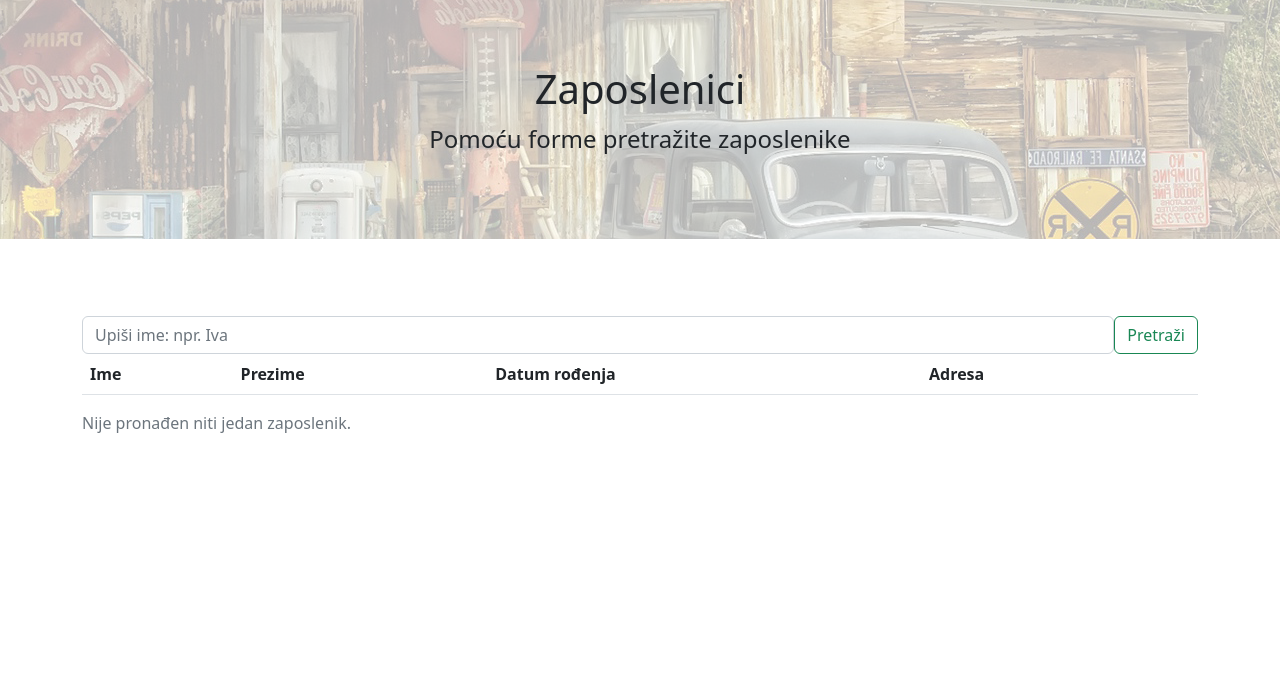
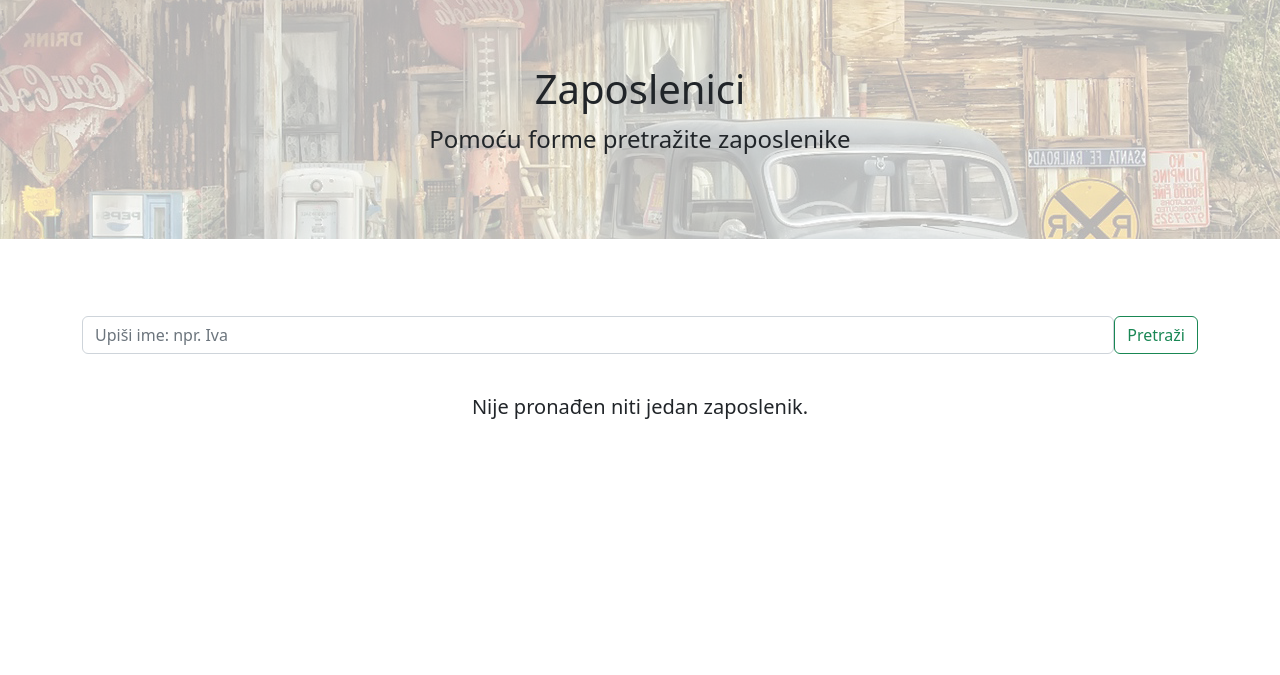
Before and after one commit to NevenDavidovic/Prodajno_servisni_centar, a Flask app: page /administracija/ispis-svih-zaposlenika in a window 1280 px wide. Shown: the part 57-732 px from the top of the page. Run offline with Flask 2, Linux system fonts and the light colour scheme; tables that the repository leaves empty hold one stand-in row (values such as "Sample post"); lists and menus that the app fills with data are empty.

Commit message:
svi zaposlenici edit - donež

```diff
--- a/static/administracija.css
+++ b/static/administracija.css
@@ -53,3 +53,15 @@
     padding-bottom: 3vw;
     border-bottom: 2px solid #212529;
 }
+
+.search {
+    margin-bottom: 3vw;
+}
+
+th {
+    text-align: center;
+}
+
+td {
+    text-align: center;
+}
--- a/templates/administracija-ispis-svih-zaposlenika.html
+++ b/templates/administracija-ispis-svih-zaposlenika.html
@@ -18,15 +18,19 @@
 
 <div class="container" id="c-global">
 
-
-    <form method="post">
-        <div class="d-flex">
-            <input name="ime" value="{{request.form['ime']}}" type="text" class="form-control" placeholder="Upiši ime: npr. Iva">
-            <input type="submit" class="btn btn-outline-success" value="Pretraži">
-        </div>
-    </form>
+    <div class="search">
+        <form method="post">
+            <div class="d-flex">
+                <input name="ime" value="{{request.form['ime']}}" type="text" class="form-control"
+                    placeholder="Upiši ime: npr. Iva">
+                <input type="submit" class="btn btn-outline-success" value="Pretraži">
+            </div>
+        </form>
+    </div>
 
     {% block content %}
+
+    {% if data %}
 
     <!-- table -->
     <table class="table table-hover">
@@ -54,8 +58,8 @@
     </table>
     <!-- end of table -->
 
-    {% if not data %}
-        <p class="text-muted">Nije pronađen niti jedan zaposlenik.</p>
+    {% else %}
+    <p class="fs-5 text-center">Nije pronađen niti jedan zaposlenik.</p>
     {% endif %}
 
     {% endblock %}
```
